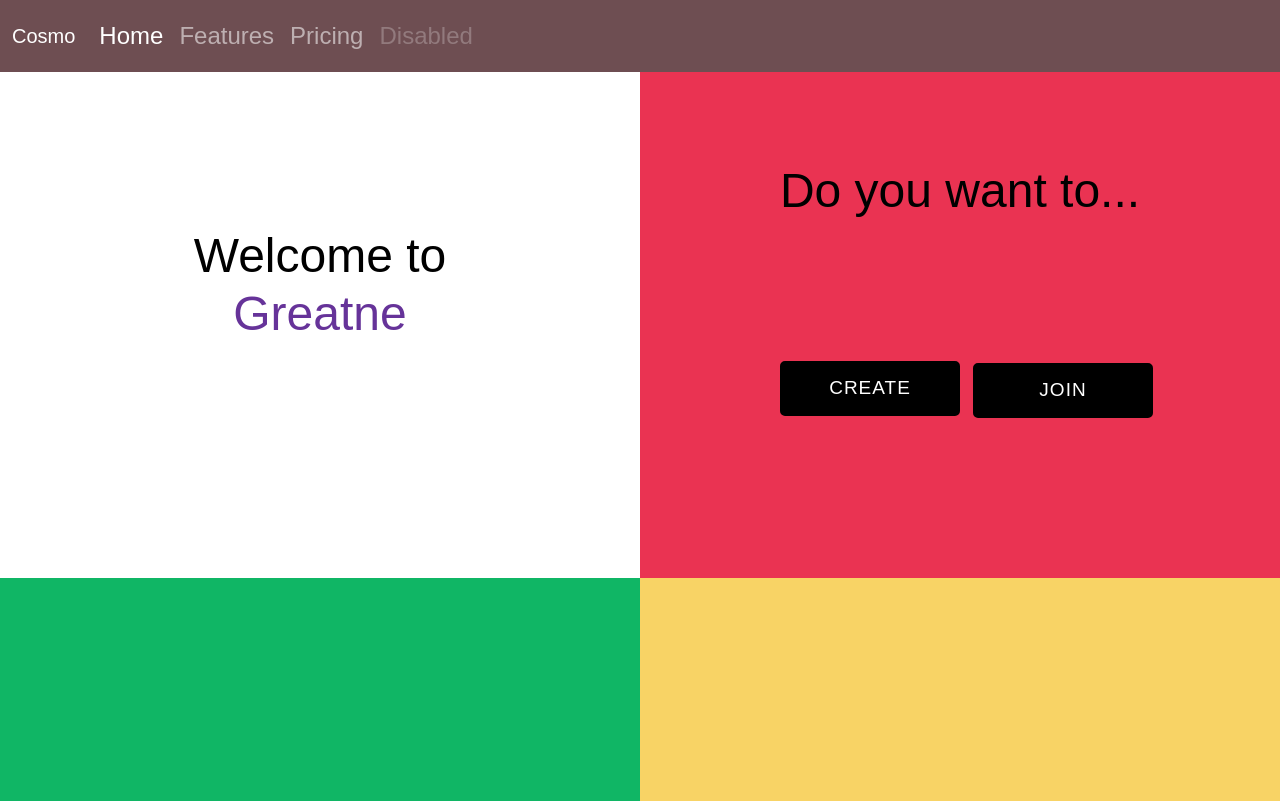
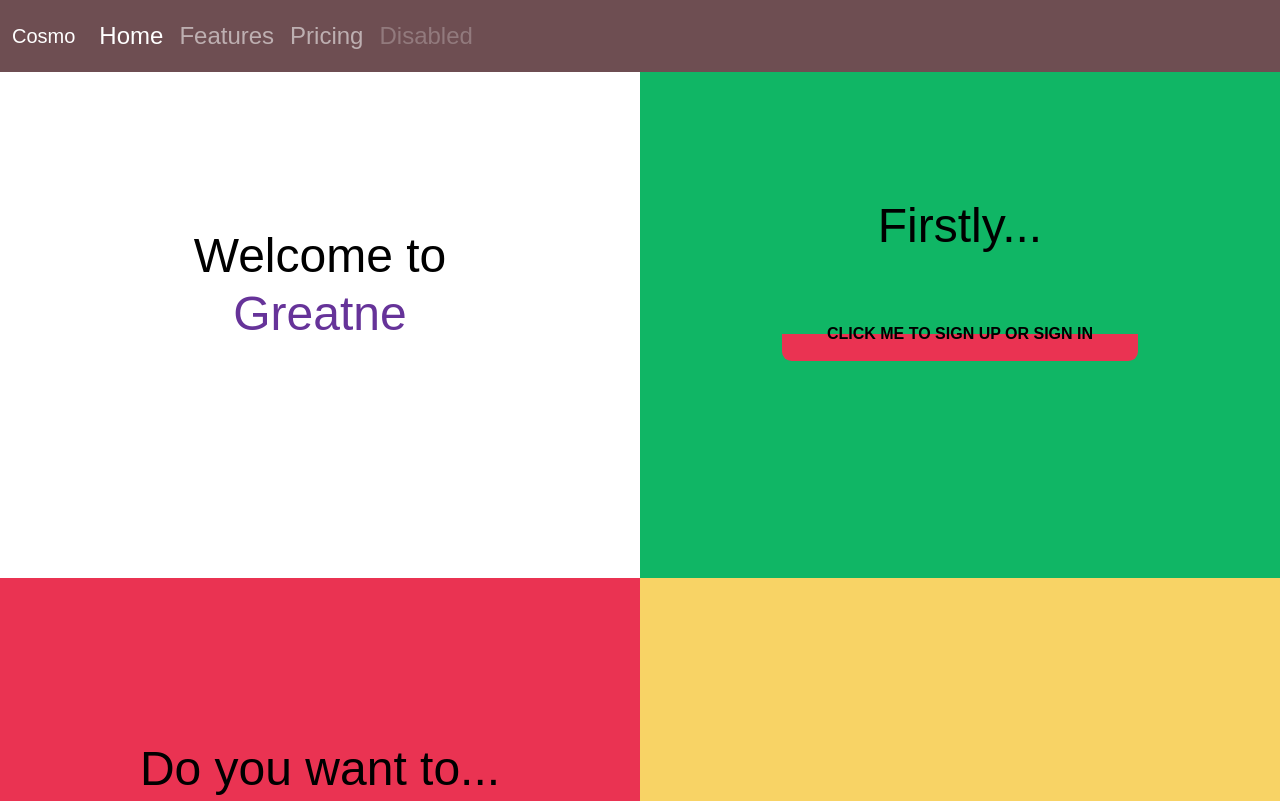
Before and after one commit to Electric-Dragon/cosmo, a website: page public/html/home.html in a window 1280 px wide. Shown: the top 801 px of the page. Drawn offline with nearby package versions, Linux system fonts and the light colour scheme; some packages are replaced by stand-ins of ours; a script that the page names is missing; a web font is replaced by a local one.

Commit message:
sign in home page

```diff
--- a/public/css/home.css
+++ b/public/css/home.css
@@ -139,6 +139,54 @@ nav{
       padding-top: 20%;
   }
 
+  .sixth {
+    border-radius: 3em;
+    border-color: #EA3352;
+    color:black;
+    background-image: -webkit-linear-gradient(top, transparent 50%, #EA3352 50%);
+    background-image: linear-gradient(to bottom, transparent 50%, #EA3352 50%);
+    background-position: 0% 0%;
+    background-size: 210%;
+    -webkit-transition: background 150ms ease-in-out, color 150ms ease-in-out;
+    transition: background 150ms ease-in-out, color 150ms ease-in-out;
+    text-align: center;
+  }
+  .sixth:hover {
+    color: #fff;
+    background-position: 0 100%;
+  }
+
+.clk{
+
+
+  border-radius: 0.6em;
+  cursor: pointer;
+  display: -webkit-box;
+  display: -webkit-flex;
+  display: -ms-flexbox;
+  display: flex;
+  -webkit-align-self: center;
+      -ms-flex-item-align: center;
+          align-self: center;
+  font-size: 1rem;
+  font-weight: 400;
+  line-height: 1;
+  margin: 20px;
+  padding: 1.2em 2.8em;
+  text-decoration: none;
+  text-align: center;
+  text-transform: uppercase;
+  font-family: 'Sofia Pro', sans-serif;
+  font-weight: 700;
+  border-color: #EA3352;
+}
+
+.btn:hover, .btn:focus {
+  color: #fff;
+  outline: 0;
+}
+
+
 @media screen and (max-width: 820px) {
       .grid{
           grid-template-columns: 1fr;
--- a/public/html/home.html
+++ b/public/html/home.html
@@ -31,6 +31,7 @@
 
     <div class="grid">
         <div class="squares" style="background-color: #FFFFFF;" ><h1>Welcome to <br><center style="color:purple; font-size: 5rem;" id='text' class= 'console-underscore' id='console'>&#95;</center></h1></div>
+        <div class="squares" style="background-color: #10B665;"><h1>Firstly...</h1><br><a href="/sign" class="clk sixth">Click me to Sign Up or Sign In</a></div>
         <div class="squares" style="background-color: #EA3352;">
             <h1>Do you want to...</h1>
             <div class="g">
@@ -38,7 +39,6 @@
                 <span class="btn"><a onclick="askForCode()"></a></span>
               </div>
               </div>
-                <div class="squares" style="background-color: #10B665;">hi</div>
                 <div class="squares" style="background-color: #F8D365;">hi</div>
                 <div class="squares" style="background-color: #1D3EE9;">hi</div>
                 <div class="squares" style="background-color: #21242C;">hi</div>
```
